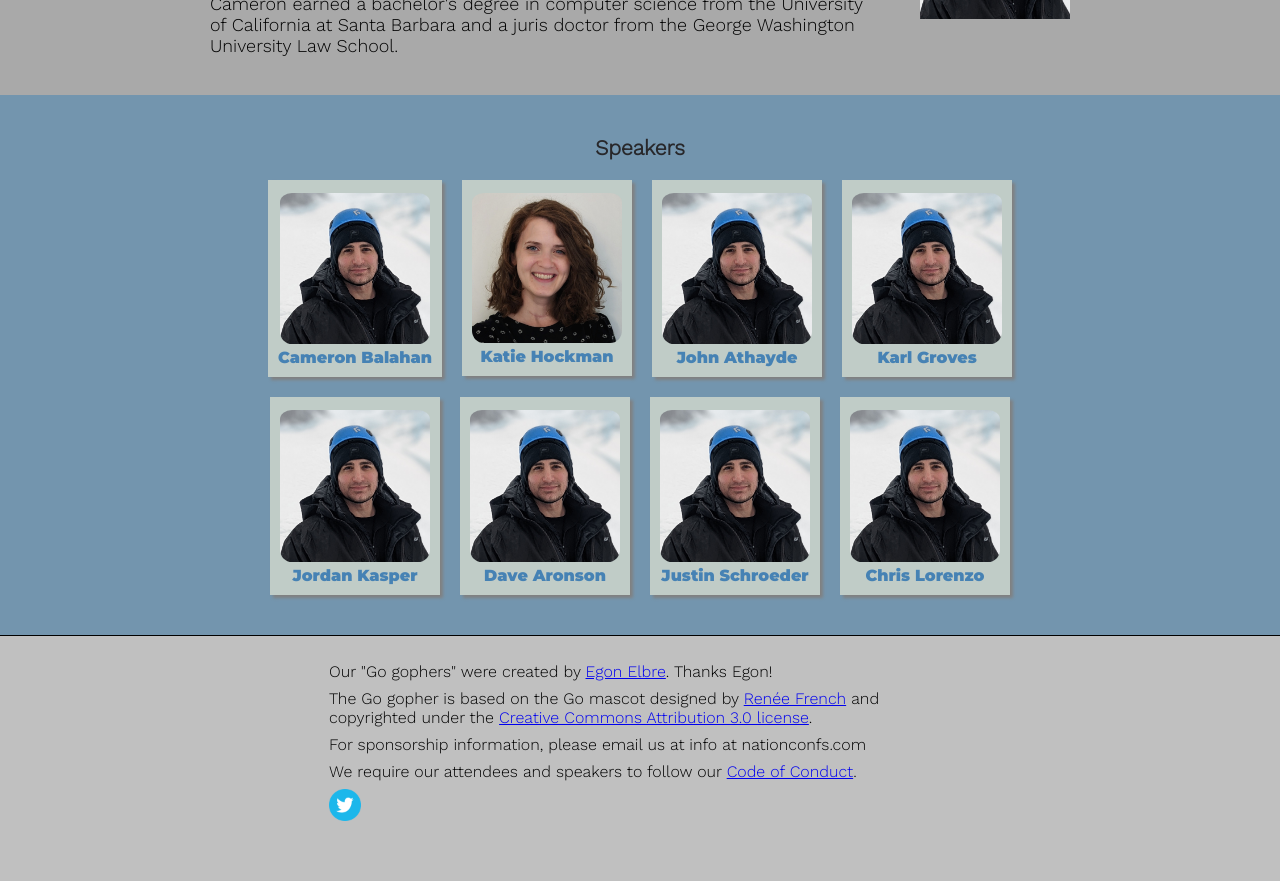
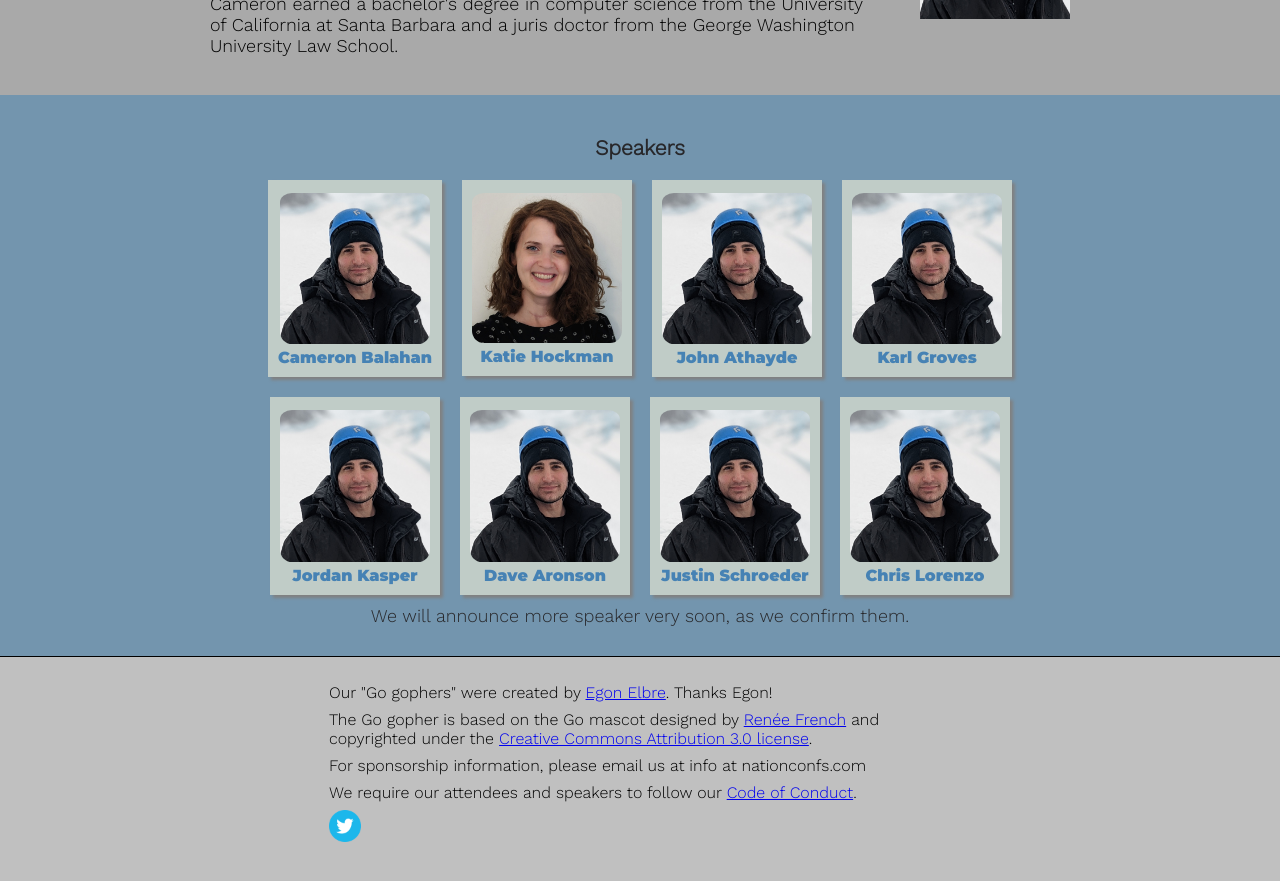
Before and after one commit to gothamgo/gothamgo.github.io, a Jekyll site: the page built from test/testpage.html, in a window 1280 px wide and 900 px high, scrolled down 1260 px. Shown: the top 881 px of the window. Built offline with Jekyll 4.4.1, drawn with Linux system fonts in a browser that asks for light colours.

Commit message:
Update headshots_panel.html

```diff
--- a/_includes/headshots_panel.html
+++ b/_includes/headshots_panel.html
@@ -94,5 +94,8 @@
         <p><a href="{{site.url}}/speakers.html#chris-lorenzo">Chris Lorenzo</a></p>
       </div>
     </div>
+    <p>
+      We will announce more speaker very soon, as we confirm them.
+    </p>
   </div>
 </div>
```
